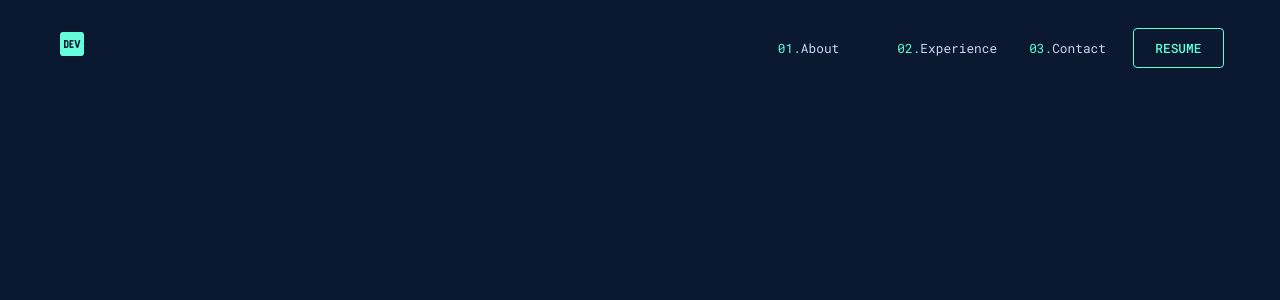
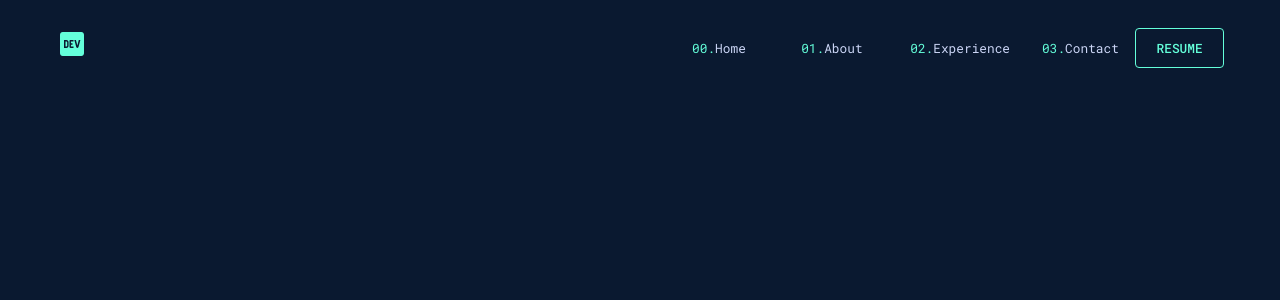
Before and after one commit to Strangeal/bajeri-potfolio, a React (Create React App) app: page /experience in a window 1280 px wide. Shown: the top 300 px of the page. Built offline with nearby package versions, Linux system fonts and the light colour scheme.

Commit message:
Modify menu items on nav to add home

```diff
--- a/src/components/Demo.js
+++ b/src/components/Demo.js
@@ -18,9 +18,14 @@ const Demo = () => {
 
   const menuItems = [
     {
+      name: "Home",
+      num: "00",
+      path: "/",
+    },
+    {
       name: "About",
       num: "01",
-      path: "/",
+      path: "/about",
     },
     {
       name: "Experience",
```
